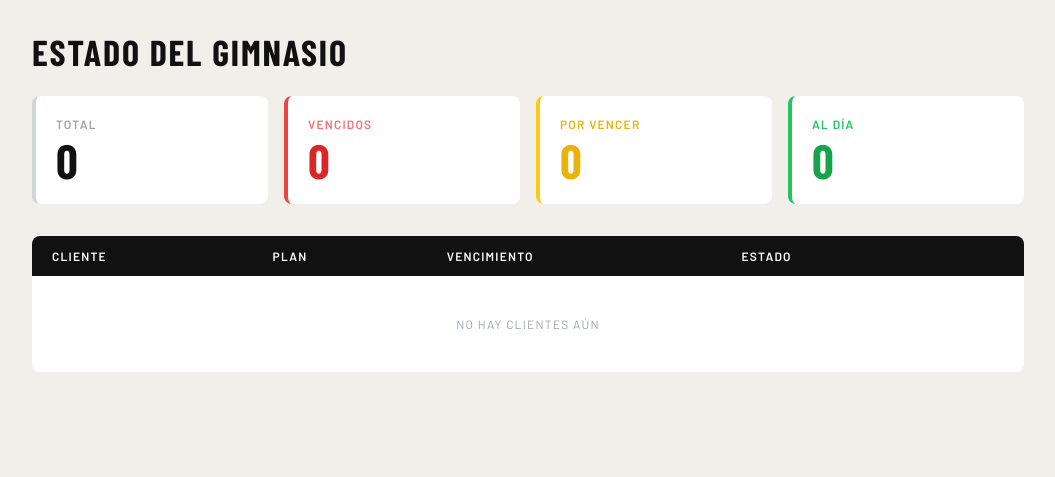
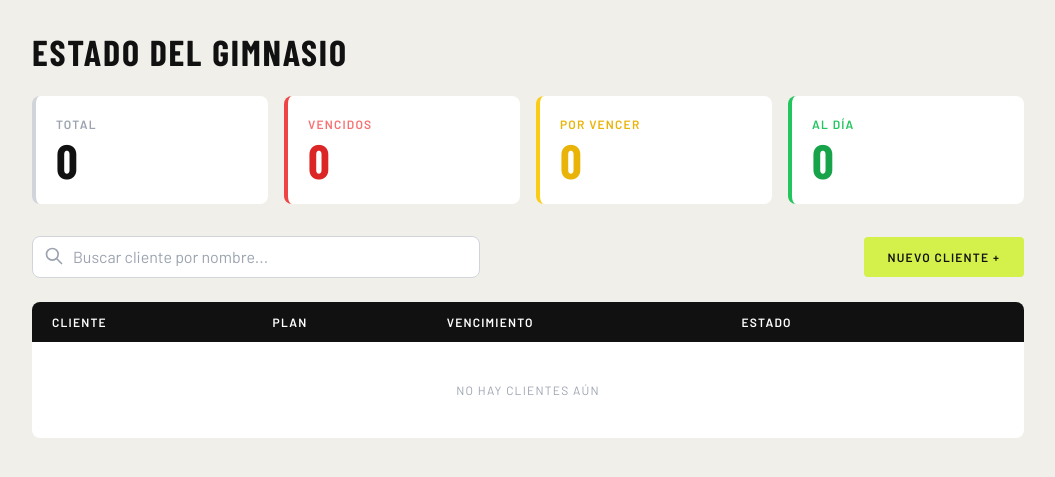
Before and after one commit to LucianoCingolani/panthrogym, a Django app: page / in a window 1280 px wide. Shown: the part 56-533 px from the top of the page, without its empty margins (112-1167 px from the left). Run offline with Django 5.2, Linux system fonts and the light colour scheme; some libraries are stand-ins or nearby versions.

Commit message:
filtros por nombre

```diff
--- a/members/templates/dashboard.html
+++ b/members/templates/dashboard.html
@@ -28,6 +28,32 @@
         <p class="font-condensed text-5xl font-bold text-green-600">{{ resumen.al_dia }}</p>
     </div>
 
+</div>
+
+<div class="mb-6 flex justify-between items-center">
+    <form method="GET" action="{% url 'dashboard' %}" class="relative w-full max-w-md">
+        <input
+            type="text"
+            name="q"
+            value="{{ busqueda }}"
+            placeholder="Buscar cliente por nombre..."
+            class="w-full pl-10 pr-4 py-2 border border-gray-300 rounded-lg focus:ring-2 focus:ring-[#111] focus:border-transparent outline-none transition"
+        >
+        <div class="absolute left-3 top-2.5 text-gray-400">
+            <svg xmlns="http://www.w3.org/2000/svg" class="h-5 w-5" fill="none" viewBox="0 0 24 24" stroke="currentColor">
+                <path stroke-linecap="round" stroke-linejoin="round" stroke-width="2" d="M21 21l-6-6m2-5a7 7 0 11-14 0 7 7 0 0114 0z" />
+            </svg>
+        </div>
+        {% if busqueda %}
+            <a href="{% url 'dashboard' %}" class="absolute right-3 top-2.5 text-xs font-bold uppercase text-gray-400 hover:text-red-500">
+                Limpiar
+            </a>
+        {% endif %}
+    </form>
+
+    <a href="{% url 'crear_cliente' %}" class="bg-[#d4f04a] text-[#111] text-xs font-bold uppercase tracking-widest px-6 py-3 rounded hover:bg-[#c4e03a] transition">
+        Nuevo Cliente +
+    </a>
 </div>
 
 <!-- Tabla -->
--- a/members/views.py
+++ b/members/views.py
@@ -4,23 +4,35 @@ from .models import Cliente, Plan, Pago
 
 
 def dashboard(request):
-    clientes = Cliente.objects.filter(activo=True).select_related('plan')
+    # 1. Obtenemos todos los clientes activos para el resumen
+    clientes_base = Cliente.objects.filter(activo=True).select_related('plan')
 
+    # 2. Capturamos la búsqueda
+    busqueda = request.GET.get('q', '')
+
+    # 3. Filtramos para la tabla si hay búsqueda
+    clientes_filtrados = clientes_base
+    if busqueda:
+        clientes_filtrados = clientes_base.filter(nombre__icontains=busqueda)
+
+    # 4. Ordenamos los resultados filtrados
     orden = {"vencido": 0, "por_vencer": 1, "sin_pago": 2, "al_dia": 3}
-    clientes_ordenados = sorted(clientes, key=lambda c: orden[c.estado()])
+    clientes_ordenados = sorted(clientes_filtrados, key=lambda c: orden.get(c.estado(), 4))
 
+    # 5. El resumen se mantiene sobre el total (clientes_base)
+    # para que no desaparezcan las estadísticas globales al buscar
     resumen = {
-        "vencidos":   sum(1 for c in clientes if c.estado() == "vencido"),
-        "por_vencer": sum(1 for c in clientes if c.estado() == "por_vencer"),
-        "al_dia":     sum(1 for c in clientes if c.estado() == "al_dia"),
-        "total":      clientes.count(),
+        "vencidos":   sum(1 for c in clientes_base if c.estado() == "vencido"),
+        "por_vencer": sum(1 for c in clientes_base if c.estado() == "por_vencer"),
+        "al_dia":     sum(1 for c in clientes_base if c.estado() == "al_dia"),
+        "total":      clientes_base.count(),
     }
 
     return render(request, "dashboard.html", {
         "clientes": clientes_ordenados,
         "resumen": resumen,
+        "busqueda": busqueda, # Pasamos la búsqueda para mantenerla en el input
     })
-
 
 def registrar_pago(request, cliente_id):
     cliente = get_object_or_404(Cliente, pk=cliente_id)
```
